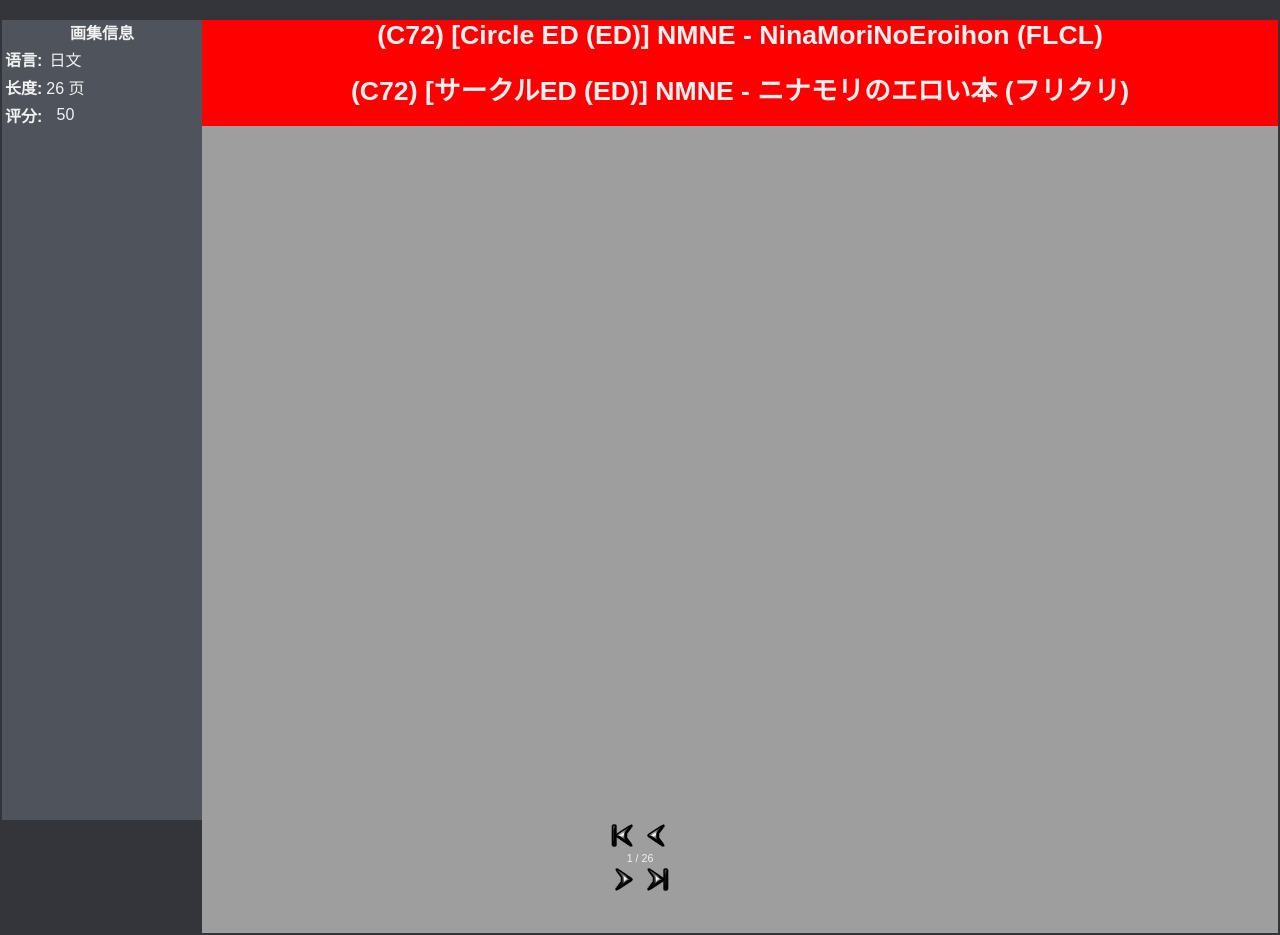
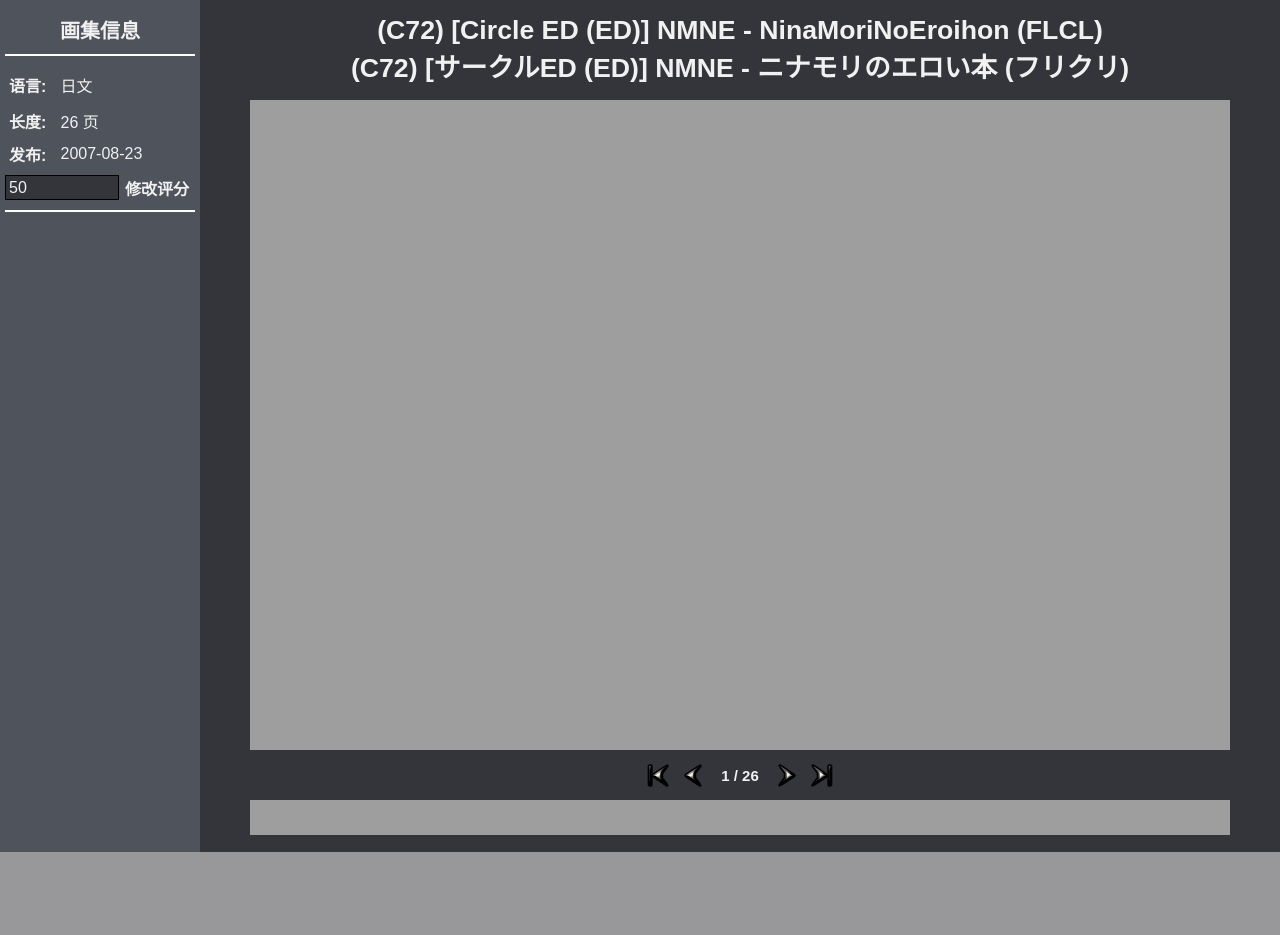
Before and after one commit to MartinOrz/exhentaiWeb, a Django app: page /gallery/3877/ in a window 1280 px wide. After the commit the page ends 852 px from the top, so only its background shows below. Run offline with Django 3.2, Linux system fonts and the light colour scheme; data comes from the database, SQL or seed files in the repository.

Commit message:
样式修改

```diff
--- a/exhentai_web/web/static/css/style.css
+++ b/exhentai_web/web/static/css/style.css
@@ -1,15 +1,39 @@
 /* misc */
-html {height:100%;margin:0;}
-body{height:100%;font-size:8pt;font-family:arial,helvetica,sans-serif;color:#f1f1f1;background:#34353b;padding:2px;margin:0px}
+* {
+  -webkit-box-sizing: border-box;
+     -moz-box-sizing: border-box;
+          box-sizing: border-box;
+}
 
-p{padding:3px 1px;margin:0}
-img{border:0}
+body{font-size:8pt;font-family:arial,helvetica,sans-serif;color:#f1f1f1;background:#4f535b;margin:0px}
 
-div#info {height:100%;width:200px;height:100%;margin:0;float:left;background:#4f535b;font-size:12pt;overflow:hidden}
-div#info span {width:100%;font-weight:bold;padding:10px}
-td.tdl {font-weight:bold}
+p {padding:3px 1px;margin:0}
+img {border:0}
+div.wl {background:white;width:100%;height:2px;margin-top:10px;margin-bottom:10px}
 
-div#image {margin-left:200px;height:100%;min-width:720px;background:red}
-div#header {font-size:10pt;width:100%}
-div#comic_img {width:100%}
+
+div#main {width:100%;overflow:hidden}
+
+div#info {width:200px;float:left;font-size:12pt}
+
+div#info1 {width:200px;position:fixed;padding:15px 5px 15px 5px}
+div#info1 span {font-weight:bold;font-size:15pt}
+td.tdl {font-weight:bold;width:30%}
+td.tdr {width:70%;padding:5px 5px 5px 10px;text-align:left}
+form#rating {margin:5px 0 0 0;padding:0;width:100%;height:25px;}
+input#ir {float:left;width:60%;height:100%;font-size:12pt;color:#f1f1f1;background:#34353b;border:1px solid #000000;padding:2px 3px 2px 3px}
+input#ir:enabled:hover {color:#f1f1f1;background:#43464e}
+input#ir:enabled:focus {color:#f1f1f1;background:#43464e}
+input#ir:disabled {color:#f1f1f1;background:#34353b}
+input#ib {width:40%;height:100%;font-size:12pt;font-weight:bold;color:#f1f1f1;background:transparent;border:0;margin:0;cursor:pointer;padding:0}
+input#ib:disabled {color:#f1f1f1;background:#34353b}
+
+div#image {margin-left:200px;min-width:720px;background:#34353b;padding:15px 50px 15px 50px}
+div#header {width:100%}
+div#header h1 {font-size:20pt;font-weight:bold;-webkit-margin-before:0px;-webkit-margin-after:0px;-webkit-margin-start:0px;-webkit-margin-end: 0px;}
+div#comic_img {width:100%;margin-top:15px}
 div#comic_img img {width:100%}
+
+div#footer {height:50px;background:#34353b;position:fixed;bottom:0;left:200px;right:0}
+div#footer img {display:inline;height:30px;width:30px;margin-top:10px}
+div#footer div {display:inline;height:30px;font-weight:bold;font-size:15px;position:relative;top:-9px;margin-left:10px;margin-right:10px}
--- a/exhentai_web/web/templates/gallery.html
+++ b/exhentai_web/web/templates/gallery.html
@@ -63,10 +63,11 @@
 </script>
 </head>
 <body style="text-align:center">
-<div id="main" style="width:100%;height:100%">
+<div id="main">
     <div id="info">
+        <div id="info1">
             <span>画集信息</span>
-        <div id="info1">
+            <div class="wl"></div>
             <table>
                 <tbody>
                     <tr>
@@ -78,11 +79,16 @@
                         <td class="tdr">{{ length }} 页</td>
                     </tr>
                     <tr>
-                        <td class="tdl">评分:</td>
-                        <td class="tdr">{{ rating }}</td>
+                        <td class="tdl">发布:</td>
+                        <td class="tdr">{{ posted }}</td>
                     </tr>
                 </tbody>
             </table>
+            <form action="" method="post" id="rating">
+                <input id="ir" type="number" name="tags" placeholder="请输入评分，0-100." value="{{ rating }}">
+                <input id="ib" type="submit" name="submit" value="修改评分" onclick="tag_from_field(); return false">
+            </form>
+            <div class="wl"></div>
         </div>
     </div>
     <div id="image">
@@ -93,7 +99,6 @@
         <div id="comic_img">
             <image id="i" src="{{ first_page_url }}"/>
         </div>
-    </div>
         <div id="footer">
             <img id="f" src="../../static/resources/first_page.png" />
             <img id="p" src="../../static/resources/pre_page.png" />
@@ -102,6 +107,7 @@
             <img id="l" src="../../static/resources/last_page.png" />
         </div>
     </div>
+</div>
 </body>
 
 </html>
--- a/exhentai_web/web/views.py
+++ b/exhentai_web/web/views.py
@@ -25,8 +25,8 @@ import threading
 
 
 # 一些常量的定义 =========================================================================================================
-IMPORT_DICT = r'e:\import'
-DST_DICT = r'e:\comic'
+IMPORT_DICT = r'g:\import'
+DST_DICT = r'g:\comic'
 MAX_INSERT = 100
 STATICFILES_DIRS =settings.STATICFILES_DIRS[0]
 
@@ -91,7 +91,7 @@ def get_gallery_info(request, gall):
         result['name_j'] = gallery.name_j  # 日文名称
         result['language'] = display_languages[gallery.language]
         result['rating'] = gallery.rating
-        result['posted'] = gallery.posted
+        result['posted'] = gallery.posted.strftime("%Y-%m-%d")
 
         result['first_page'] = 1
         result['first_page_url'] = 'http://localhost:8080/gallery/' + str(gallery.id) + '/1'
```
Lines whose indentation alone changed are shown as unchanged.
